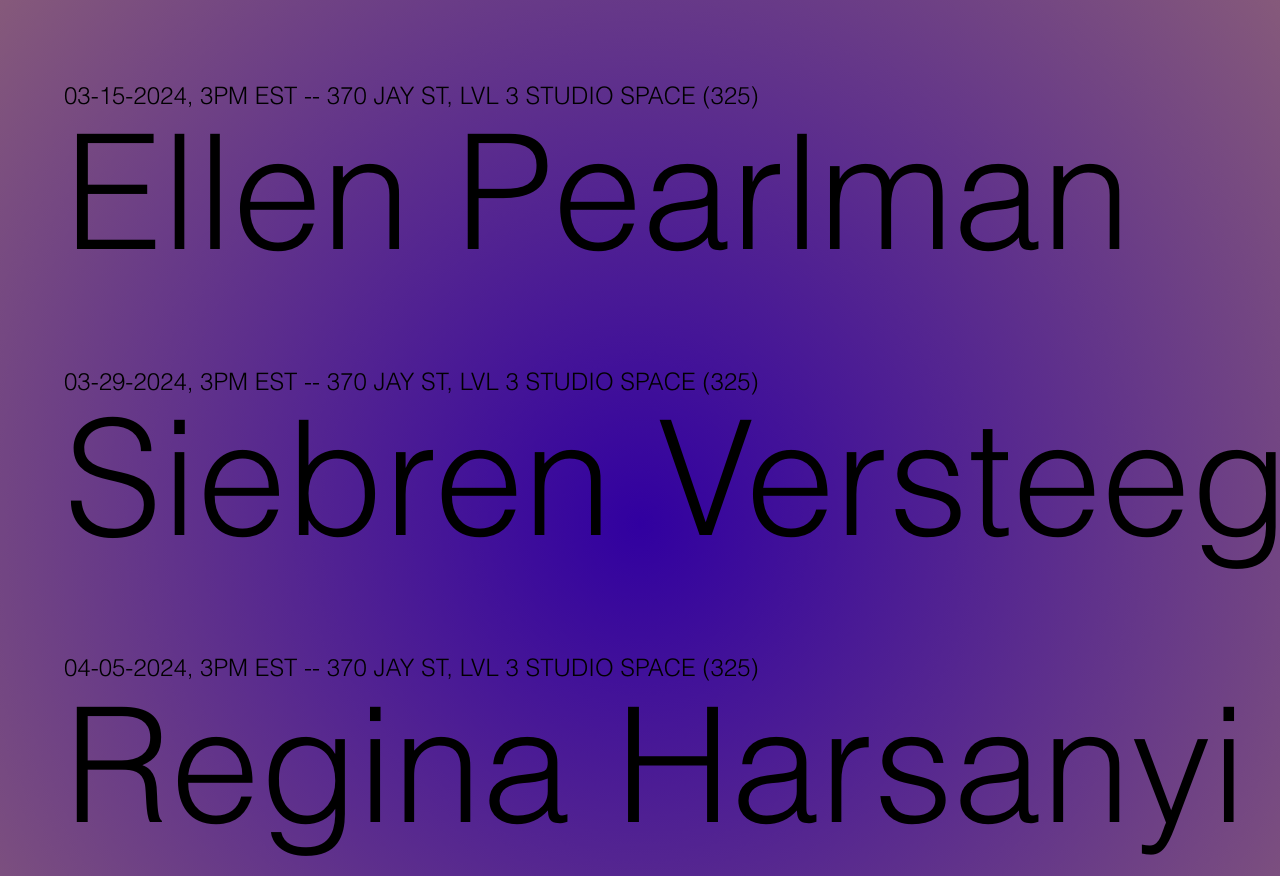
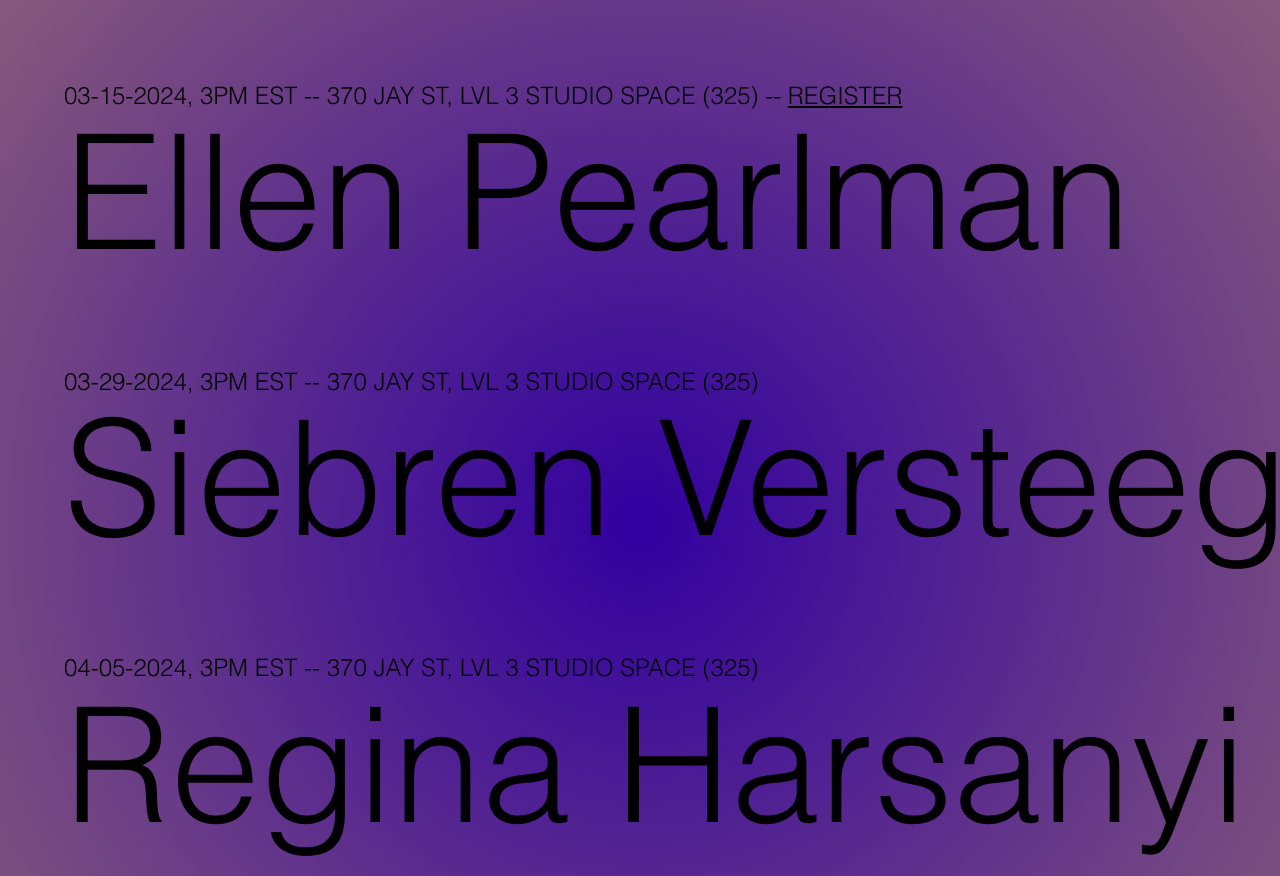
Before and after one commit to yeshhhha/idm-speakerseries-sp24, a plain HTML site: page index.html in a window 1280 px wide. Shown: the part 1358-2234 px from the top of the page. Drawn offline with Linux system fonts and the light colour scheme.

Commit message:
Eventbrite for Ellen Pearlman

```diff
--- a/index.html
+++ b/index.html
@@ -148,12 +148,12 @@
       <div class="row eight">
         <span class="date">
           03-15-2024, 3PM EST -- 370 JAY ST, LVL 3 STUDIO SPACE (325)
-          <!-- --
+         --
           <a
-            href="https://www.eventbrite.com/e/idm-x-onassis-onx-studio-presents-paolo-cirio-tickets-735686226307?aff=oddtdtcreator"
+            href="https://www.eventbrite.com/e/idm-x-onassis-onx-speaker-series-spring-2024-tickets-861914999967"
           >
             REGISTER
-          </a> -->
+          </a>
         </span>
         <br />
         <span class="speaker">
```
